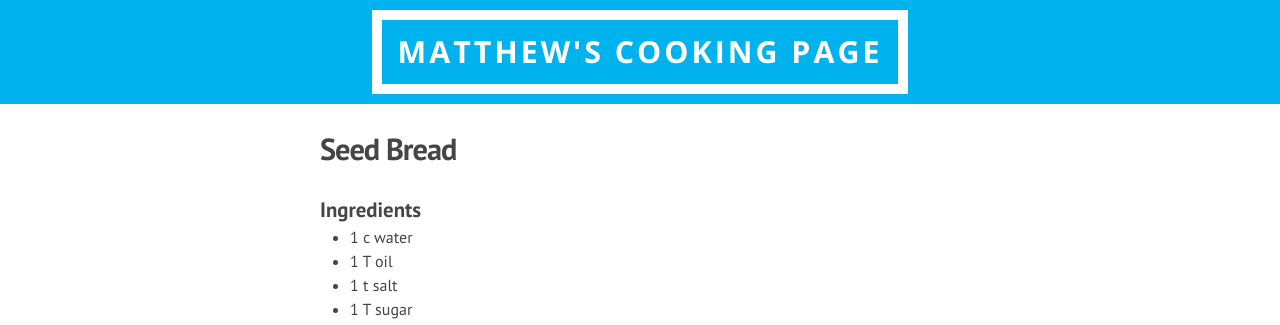
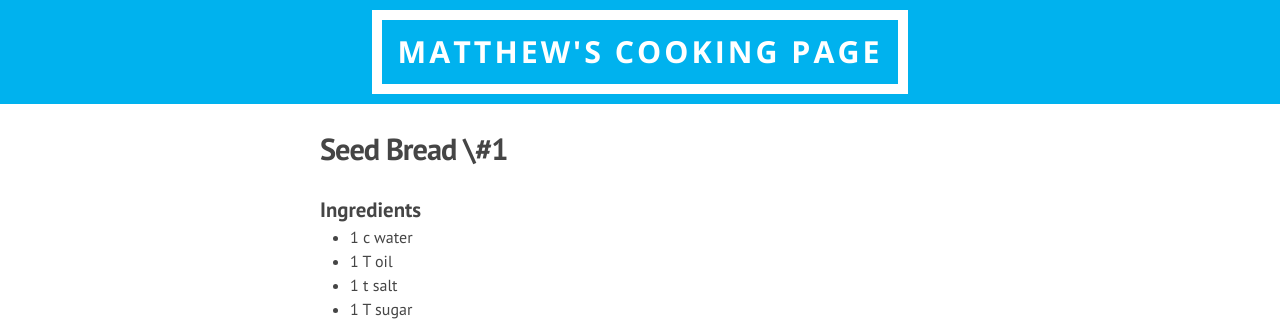
Before and after one commit to MatthewJA/cooking, a Jekyll site: the page built from _recipes/seed_bread.md, in a window 1280 px wide. Shown: the top 325 px of the page. Built offline with Jekyll 4.4.1, drawn with Linux system fonts in a browser that asks for light colours; nearby versions of some CDN libraries.

Commit message:
Update seed_bread.md

```diff
--- a/_recipes/seed_bread.md
+++ b/_recipes/seed_bread.md
@@ -15,8 +15,8 @@ instructions:
   - Small loaf setting.
 prepmins: 5
 cookmins: 180
-title: Seed Bread #1
-name: Seed Bread #1
+title: Seed Bread \#1
+name: Seed Bread \#1
 tags:
   - bread
 ---
```
